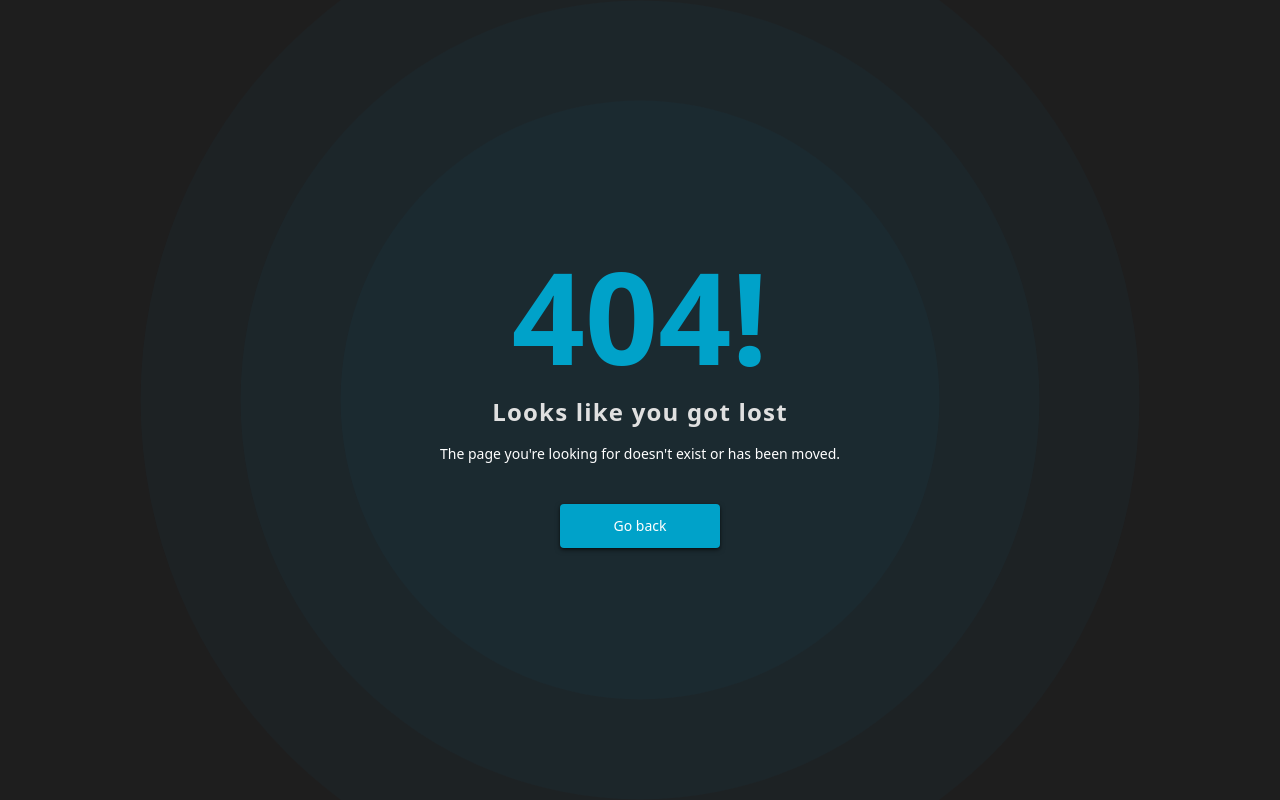
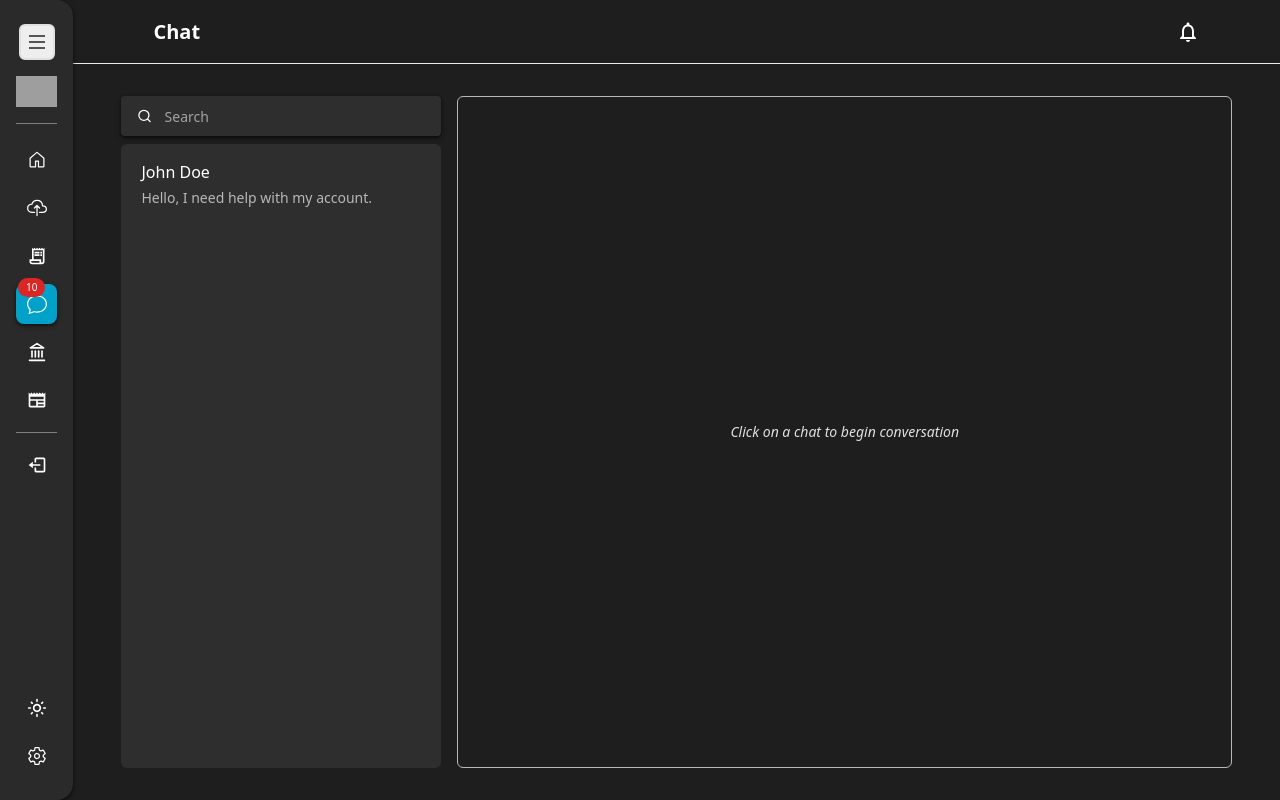
Before and after one commit to Trayshmhirk/tax-return-user-app, a React (Vite) app: page /chat in a window 1280 px wide. Before the commit this address had no page. Built offline with nearby package versions, Linux system fonts and the light colour scheme; grey boxes are pictures that could not be loaded.

Commit message:
Refactor chat ui

```diff
--- a/src/components/sidebar/NavItems.tsx
+++ b/src/components/sidebar/NavItems.tsx
@@ -11,6 +11,7 @@ type NavItemsProps = {
    isCollapsed?: boolean;
    navBarAccess?: boolean;
    linkTo?: string;
+   isChat?: boolean;
 };
 
 export const NavItems = ({
@@ -22,10 +23,11 @@ export const NavItems = ({
    isCollapsed,
    navBarAccess,
    linkTo,
+   isChat,
 }: NavItemsProps) => (
    <NavLink
       className={`
-         flex items-center p-[10px] gap-4 rounded-lg text-eerieBlack dark:text-white no-underline
+         relative flex items-center p-[10px] gap-4 rounded-lg text-eerieBlack dark:text-white no-underline
          ${isActive ? "bg-richElectricBlue text-white shadow-custom dark:shadow-md-dark" : "hover-bg-shadow"}
          ${isCollapsed ? "" : "justify-center"}
          ${navBarAccess ? "text-opacity-35 dark:text-opacity-35 cursor-not-allowed" : "cursor-pointer "}
@@ -33,9 +35,15 @@ export const NavItems = ({
       id={id}
       to={linkTo ? linkTo : ""}
       onClick={onClick}
-      data-testid={`joyride-step-${id}`} // Add this data-testid for Joyride
    >
       <NavIcon className={`w-5 h-5 ${isActive ? "text-white" : ""}`} />
+      {isChat && id === "chatNavItem" && (
+         <div
+            className={`absolute right-3 ${isCollapsed && isChat ? "" : "-top-[6px] -right-[10px]"} px-2 py-[2px] rounded-full bg-red-500 dark:bg-red-600 text-[10px] text-white`}
+         >
+            10
+         </div>
+      )}
       {isCollapsed && <p className="text-sm font-medium">{title}</p>}
    </NavLink>
 );
--- a/src/components/sidebar/Sidebar.tsx
+++ b/src/components/sidebar/Sidebar.tsx
@@ -25,7 +25,8 @@ const Sidebar = ({ isNotApproved }: SidebarProps) => {
    };
 
    // Check if current route starts with /settings/
-   const isSettingsActive = location.pathname.startsWith("/settings/");
+   const isSettingsActive = location.pathname.startsWith("/settings");
+   const isChat = location.pathname.startsWith("/chat");
 
    const handleToggleSidebar = () => {
       // Navigate to the corresponding page
@@ -81,6 +82,7 @@ const Sidebar = ({ isNotApproved }: SidebarProps) => {
                               id={navItem.id}
                               isCollapsed={isOpen}
                               navBarAccess={isNotApproved}
+                              isChat={isChat}
                            />
                         ))}
                      </nav>
--- a/src/layouts/ContentLayout.tsx
+++ b/src/layouts/ContentLayout.tsx
@@ -23,8 +23,8 @@ const ContentLayout = ({ children }: ContentLayoutProps) => {
             return "Upload documents";
          case "/receipts":
             return "Receipts";
-         case "/live-chat":
-            return "Live Chat";
+         case "/chat":
+            return "Chat";
          case "/transactions":
             return "Transactions";
          case "/bank":
@@ -56,7 +56,7 @@ const ContentLayout = ({ children }: ContentLayoutProps) => {
 
    // Check if current route starts with /settings/
    const isSettings = location.pathname.startsWith("/settings");
-   const isLiveChat = location.pathname.startsWith("/live-chat");
+   const isLiveChat = location.pathname.startsWith("/chat");
 
    return (
       <main
--- a/src/mocks/NavItemData.ts
+++ b/src/mocks/NavItemData.ts
@@ -25,10 +25,10 @@ export const navItemsData = [
       id: "receiptsNavItem",
    },
    {
-      title: "Live Chat",
+      title: "Chat",
       navIcon: BsChat,
-      route: "live-chat",
-      id: "liveChatNavItem",
+      route: "chat",
+      id: "chatNavItem",
    },
    {
       title: "Bank",
--- a/src/pages/LiveChat.tsx
+++ b/src/pages/Chat.tsx
@@ -22,7 +22,7 @@ const LiveChat = () => {
    return (
       <div className="w-full h-full flex">
          <div className="w-full h-full flex flex-col gap-7">
-            <div className="h-full flex gap-3">
+            <div className="h-full flex gap-4">
                {/* chats aside */}
                <aside className="max-w-xs w-full flex flex-col gap-2">
                   <label
--- a/src/routes/Router.tsx
+++ b/src/routes/Router.tsx
@@ -20,7 +20,7 @@ const RequestService = lazy(() => import("../pages/RequestService"));
 const NotApprovedHome = lazy(() => import("../pages/home/NotApprovedHome"));
 const UploadDocument = lazy(() => import("../pages/UploadDocument"));
 const Receipts = lazy(() => import("../pages/Receipts"));
-const LiveChat = lazy(() => import("../pages/LiveChat"));
+const Chat = lazy(() => import("../pages/Chat"));
 const Bank = lazy(() => import("../pages/payment/Bank"));
 const KnowledgeBase = lazy(() => import("../pages/KnowledgeBase"));
 const Video = lazy(() => import("../pages/Video"));
@@ -107,10 +107,10 @@ const router = createBrowserRouter(
                }
             />
             <Route
-               path="live-chat"
+               path="chat"
                element={
                   <ProtectedRoute>
-                     <LiveChat />
+                     <Chat />
                   </ProtectedRoute>
                }
             />
```
